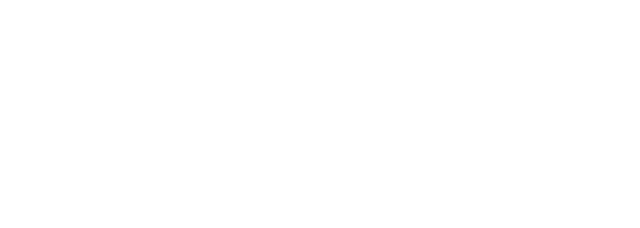
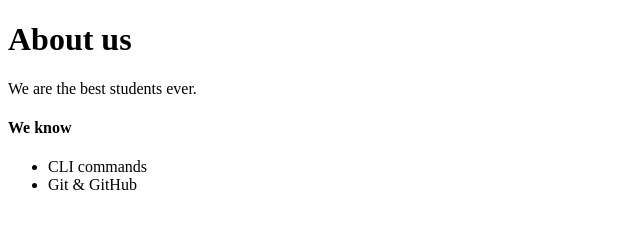
Before and after one commit to mhkafadar/wednesday-lesson, a plain HTML site: page about.html in a window 1280 px wide. Shown: the whole page, without its empty margins (0-640 px from the left). Drawn offline with Linux system fonts and the light colour scheme.

Commit message:
edited about us page

```diff
--- a/about.html
+++ b/about.html
@@ -4,6 +4,14 @@
         <title>About us.</title>
     </head>
     <body>
-
+        <h1>
+            About us
+        </h1>
+        <p>We are the best students ever.</p>
+        <h4>We know</h4>
+        <ul>
+            <li>CLI commands</li>
+            <li>Git & GitHub</li>
+        </ul>
     </body>
 </html>
```
